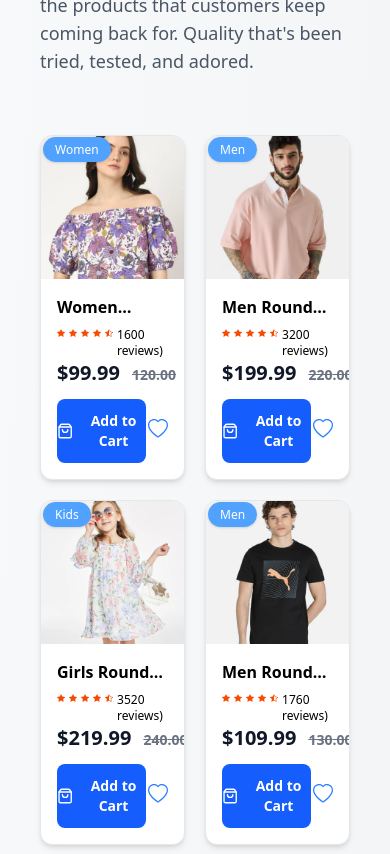
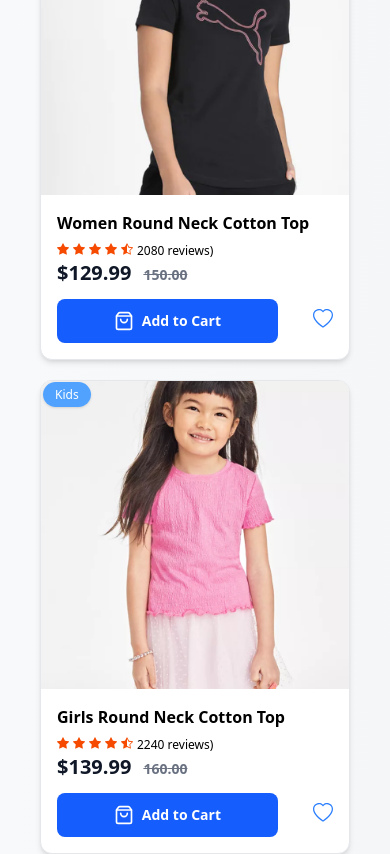
Before and after one commit to matusalasana/ecommerce-app, a React (Vite) app: page / in a window 390 px wide. Shown: the part 3680-4534 px from the top of the page. Built offline with nearby package versions, Linux system fonts and the light colour scheme.

Commit message:
grid for sm device updated

```diff
--- a/src/components/BestSellers.tsx
+++ b/src/components/BestSellers.tsx
@@ -27,7 +27,7 @@ function BestSellers() {
       </p>
       </div>
 
-      <div className="grid grid-cols-3 max-sm:grid-cols-2 lg:grid-cols-4 xl:grid-cols-5 gap-5">
+      <div className="grid grid-cols-3 max-sm:grid-cols-1 lg:grid-cols-4 xl:grid-cols-5 gap-5">
         {latestProducts?.map((product, index)=>(
           <>
           { product.bestseller==true &&
--- a/src/components/LatestCollection.tsx
+++ b/src/components/LatestCollection.tsx
@@ -28,7 +28,7 @@ function LatestCollection() {
       </p>
       </div>
 
-      <div className="grid grid-cols-3 max-sm:grid-cols-2 lg:grid-cols-4 xl:grid-cols-5 gap-5">
+      <div className="grid grid-cols-3 max-sm:grid-cols-1 lg:grid-cols-4 xl:grid-cols-5 gap-5">
         {latestProducts?.slice(0,10).map((product, index)=>(
           <div>
             <ProductItem name={product.name} price={product.price} key={index} imgURL={product.image} productId={product._id} category={product.category} />
--- a/src/components/ProductItem.tsx
+++ b/src/components/ProductItem.tsx
@@ -13,7 +13,7 @@ interface Props {
 
 function ProductItem({ name, productId, imgURL, price, category }: Props) {
 
-    const { currency, toggleHeart, isHeartToggled, addToWishList } = useShop()!
+    const { currency, toggleHeart, isHeartToggled, addToWishList, addToCart } = useShop()!
 
     const isToggled = isHeartToggled(productId);
 
@@ -67,6 +67,7 @@ function ProductItem({ name, productId, imgURL, price, category }: Props) {
                         <button
                             onClick={(e) => {
                                 e.preventDefault();
+                                addToCart(productId)
                             }}
                             className="w-[80%] bg-blue-600 hover:bg-blue-700 text-white font-semibold text-sm py-3 rounded-lg transition-all duration-200 flex items-center justify-center gap-2 group-hover:shadow-lg cursor-pointer"
                         >
--- a/src/pages/Collection.tsx
+++ b/src/pages/Collection.tsx
@@ -251,7 +251,7 @@ function Collection({ status, onClickClose }: Props) {
                                 </button>
                             </div>
                         ) : (
-                            <div className="grid grid-cols-3 max-sm:grid-cols-2 lg:grid-cols-4 xl:grid-cols-5 gap-5">
+                            <div className="grid grid-cols-3 max-sm:grid-cols-1 lg:grid-cols-4 xl:grid-cols-5 gap-5">
                                 {filteredProducts.map((product) => (
                                     <ProductItem
                                         key={product._id}
```
